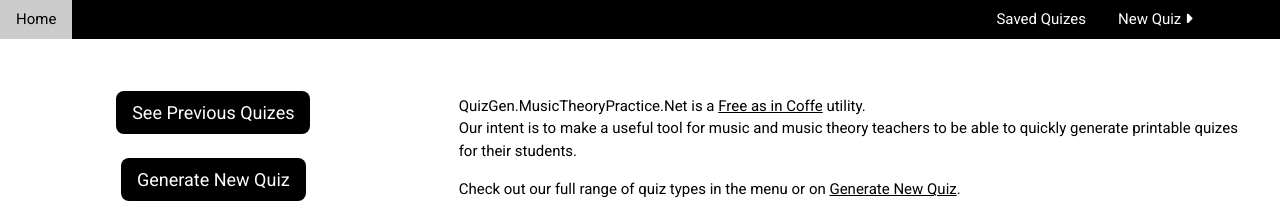
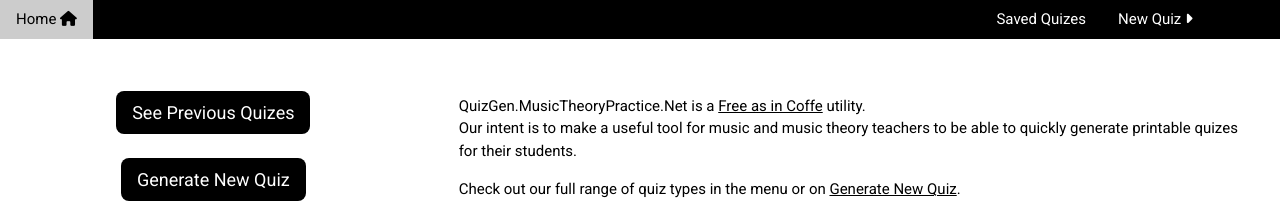
Before and after one commit to mshafer1/quizgen_music_theory, a Jekyll site: the page built from index.html, in a window 1280 px wide. Shown: the top 203 px of the page. Built offline with Jekyll 4.4.1, drawn with Linux system fonts in a browser that asks for light colours; nearby versions of some CDN libraries.

Commit message:
add home icon

```diff
--- a/_includes/nav.html
+++ b/_includes/nav.html
@@ -1,5 +1,5 @@
 <div class="w3-bar w3-black">
-    <a href="/" class="w3-bar-item w3-button">Home</a>
+    <a href="/" class="w3-bar-item w3-button">Home <i class="fas fa-home"></i></a>
 
     <a href="javascript:void(0)" class="w3-bar-item w3-button w3-right w3-hide-medium w3-hide-large" onclick="showNav()">&#9776;</a>
 
```
